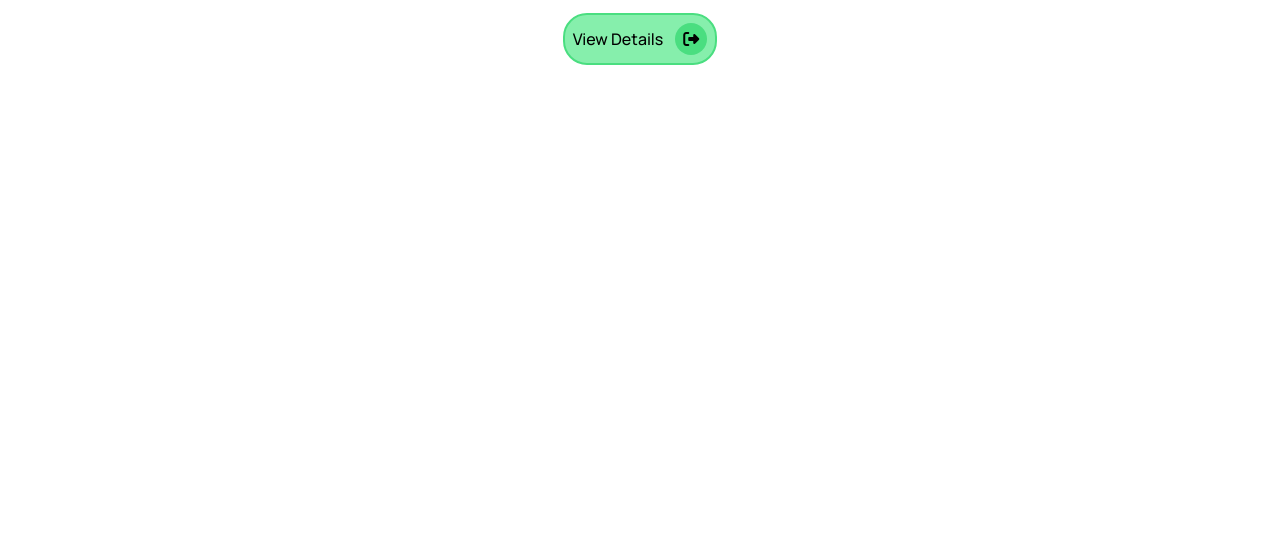
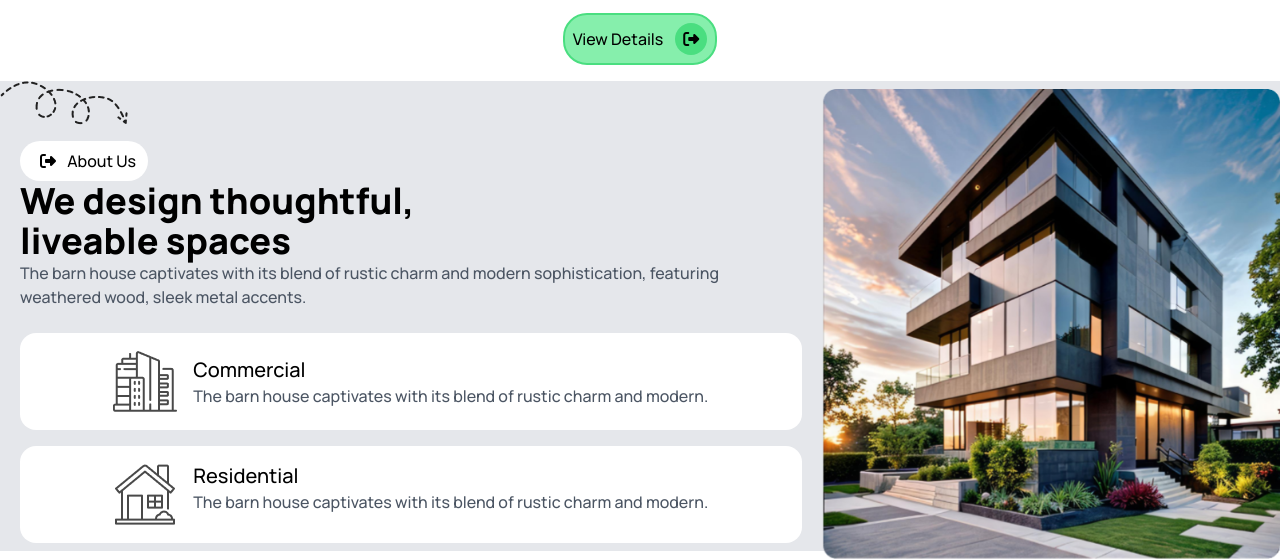
Before and after one commit to mrahim2326/assaignment-3, a plain HTML site: page index.html in a window 1280 px wide. Shown: the part 553-1112 px from the top of the page. Before the commit the page ends 800 px from the top, so only its background shows below. Drawn offline with nearby package versions, Linux system fonts and the light colour scheme.

Commit message:
frist main section cmplt

```diff
--- a/index.html
+++ b/index.html
@@ -41,8 +41,55 @@
         </button>
        </div>
      </div>
+     <!--end-->
   </header>
   <main>
+    <!--first main section-->
+    <section class="bg-gray-200">
+       <div class="lg:flex">
+        <!--text and cart-->
+        <div>
+          <div class="bg-"><img src="image/Vector.png" alt=""></div>
+           <div class="mx-5 my-2 py-2">
+            <button class="bg-white rounded-3xl px-3 py-1"><i class="fa-solid fa-right-from-bracket rounded-full p-2 "></i>  About Us</button>
+            <h1 class="font-extrabold text-4xl text-[
+            #212121]">We design thoughtful, <br> liveable spaces</h1>
+            <p class="text-gray-600">The barn house captivates with its blend of rustic charm and
+             modern sophistication, featuring weathered wood, sleek metal accents.</p>
+           </div>
+            <!--cart-->
+            <div class="grid grid-cols-1 md:grid-cols-2 lg:grid-cols-1 ">
+              <div class="flex bg-white  p-4 my-2 mx-5 rounded-2xl items-center justify-center ">
+                 <div>
+                  <img class="mr-4" src="image/commercial.png" alt="">
+                 </div>
+                <div>
+                  <h1 class="text-xl text-bold">Commercial</h1>
+                  <p class="text-gray-600"> The barn house captivates with its blend of rustic charm and modern. </p>
+                </div>
+              </div>
+              <!--end-->
+              <div class="flex bg-white  p-4 mx-5 my-2 rounded-2xl items-center justify-center ">
+                <div class="flex ">
+                  <div>
+                   <img class="mr-4"  src="image/residential.png" alt="">
+                  </div>
+                 <div>
+                   <h1 class="text-xl text-bold">Residential</h1>
+                   <p class="text-gray-600">The barn house captivates with its blend of rustic charm and modern.</p>
+                 </div>
+               </div>
+              </div>
+            </div>
+        </div>
+        <!--image-->
+        <div>
+           <img class=" m-auto h-full my-2" src="image/Rectangle.png" alt="">
+        </div>
+
+       </div>
+    </section>
+    <!--end-->
 
   </main>
   <footer>
```
